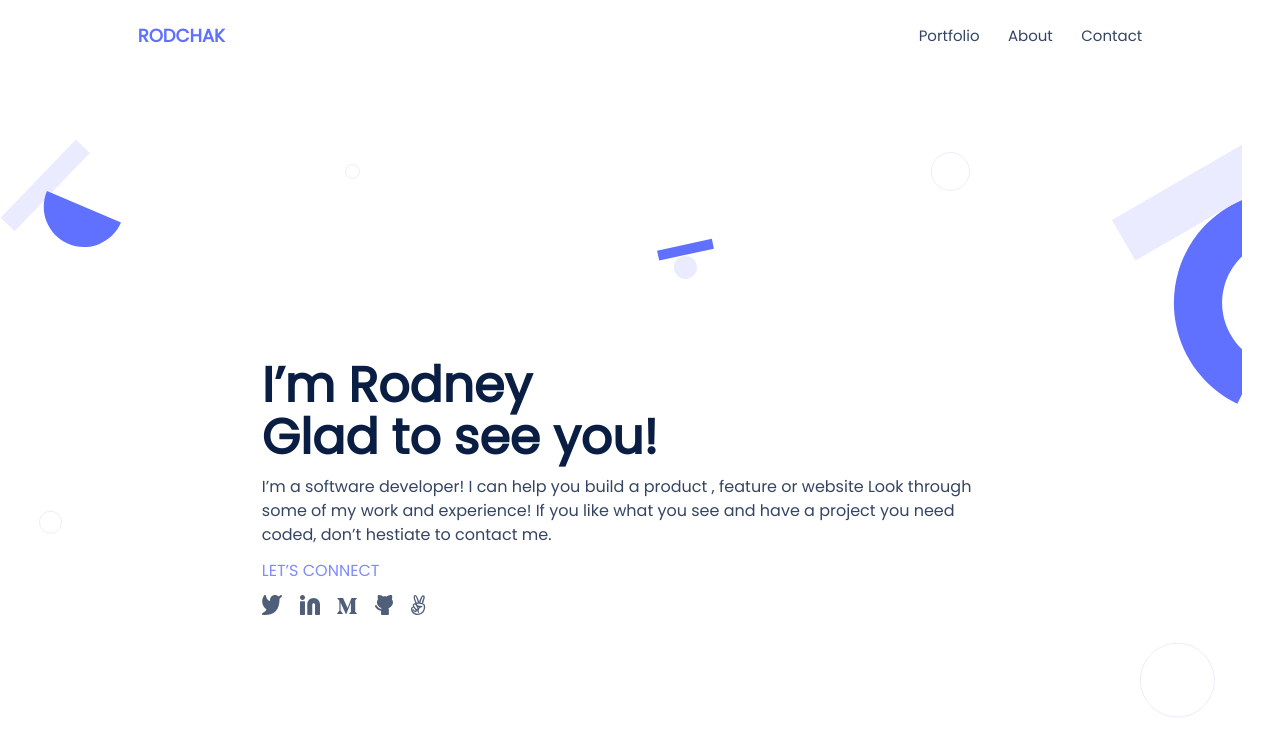
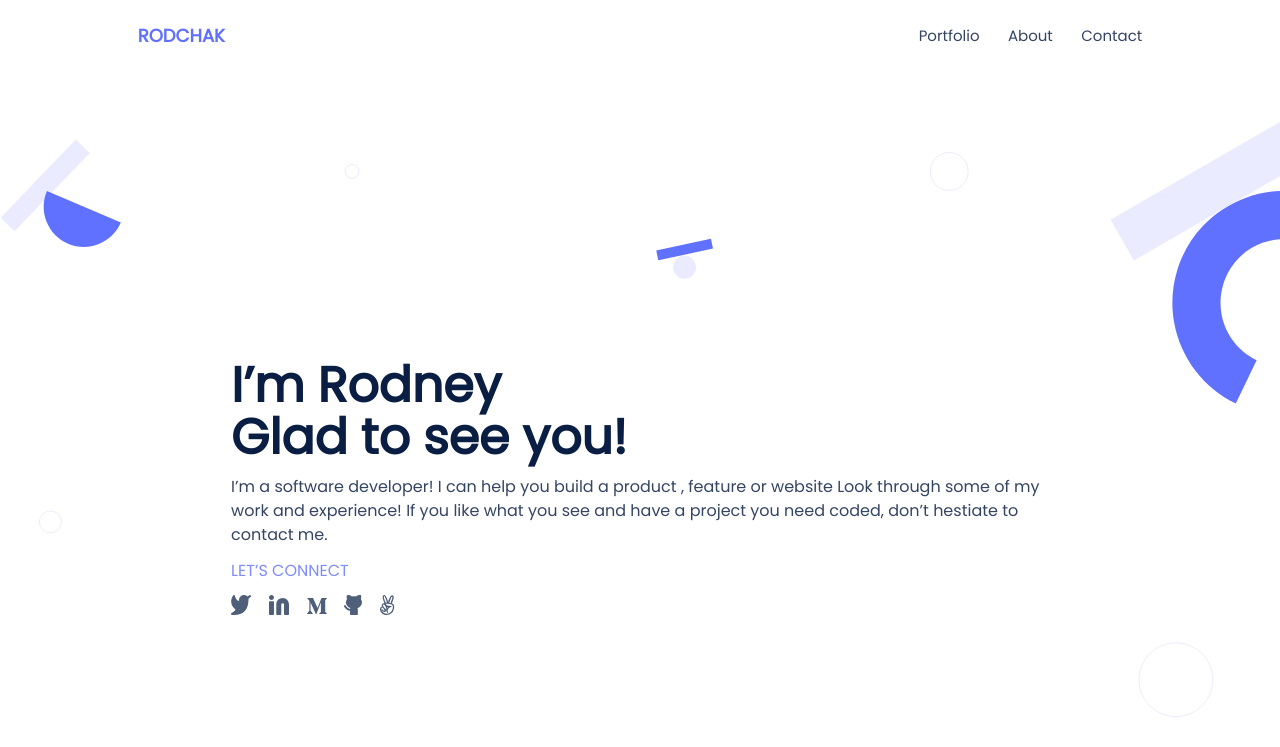
Before and after one commit to RodChak/My-Portfolio, a website: page index.html in a window 1280 px wide. Shown: the top 747 px of the page. Drawn offline with nearby package versions, Linux system fonts and the light colour scheme.

Commit message:
fix background images
Signed-off-by: RodChak <97179349+RodChak@users.noreply.github.com>

```diff
--- a/desktop_style.css
+++ b/desktop_style.css
@@ -26,7 +26,6 @@
   }
 
   main {
-    width: 100vw;
     background: #e5e5e5;
     display: grid;
     grid-template-columns: 100%;
@@ -34,7 +33,6 @@
   }
 
   .intro_page {
-    height: 100vh;
     background: #fff;
   }
 
@@ -72,17 +70,17 @@
   }
 
   .background_content {
+    display: flex;
+    justify-content: center;
     margin-top: 46px;
-    width: 97.04vw;
-    padding-left: 2.402vw;
-    padding-right: 0.555vw;
     background-image: url(./images/Header.svg);
+    background-repeat: no-repeat;
+    background-size: cover;
     height: 721.46px;
   }
 
   .content {
-    padding-left: 18.055vw;
-    padding-right: 18.055vw;
+    width: 63.888vw;
   }
 
   .content h1 {
@@ -385,7 +383,7 @@
     margin-top: 134px;
     height: 779px;
     background: #6070ff;
-    background-position: 153px;
+    background-size: cover;
     background-image: url(./images/contact_form_background_shapes_desktop.svg);
     border-top-left-radius: 60px;
     background-repeat: no-repeat;
```
